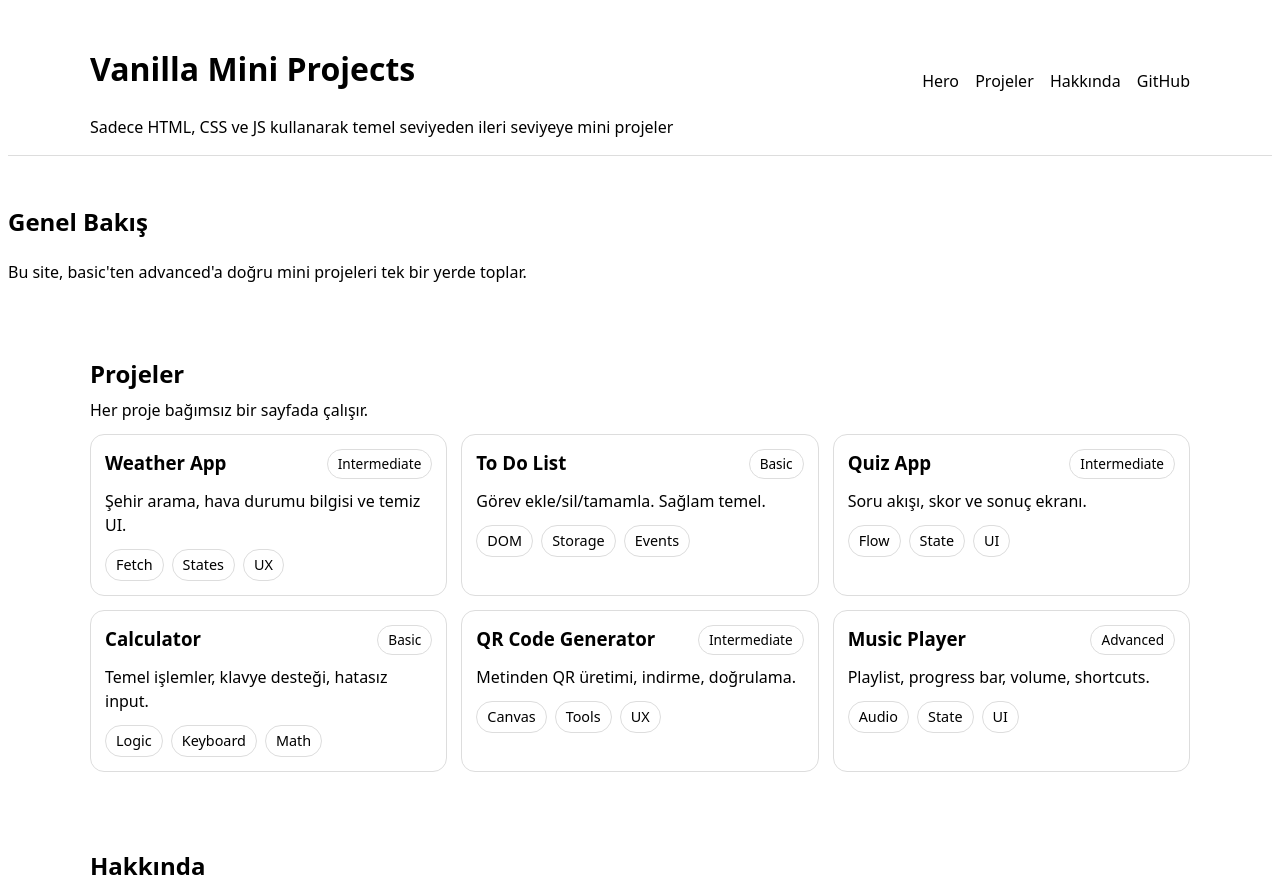
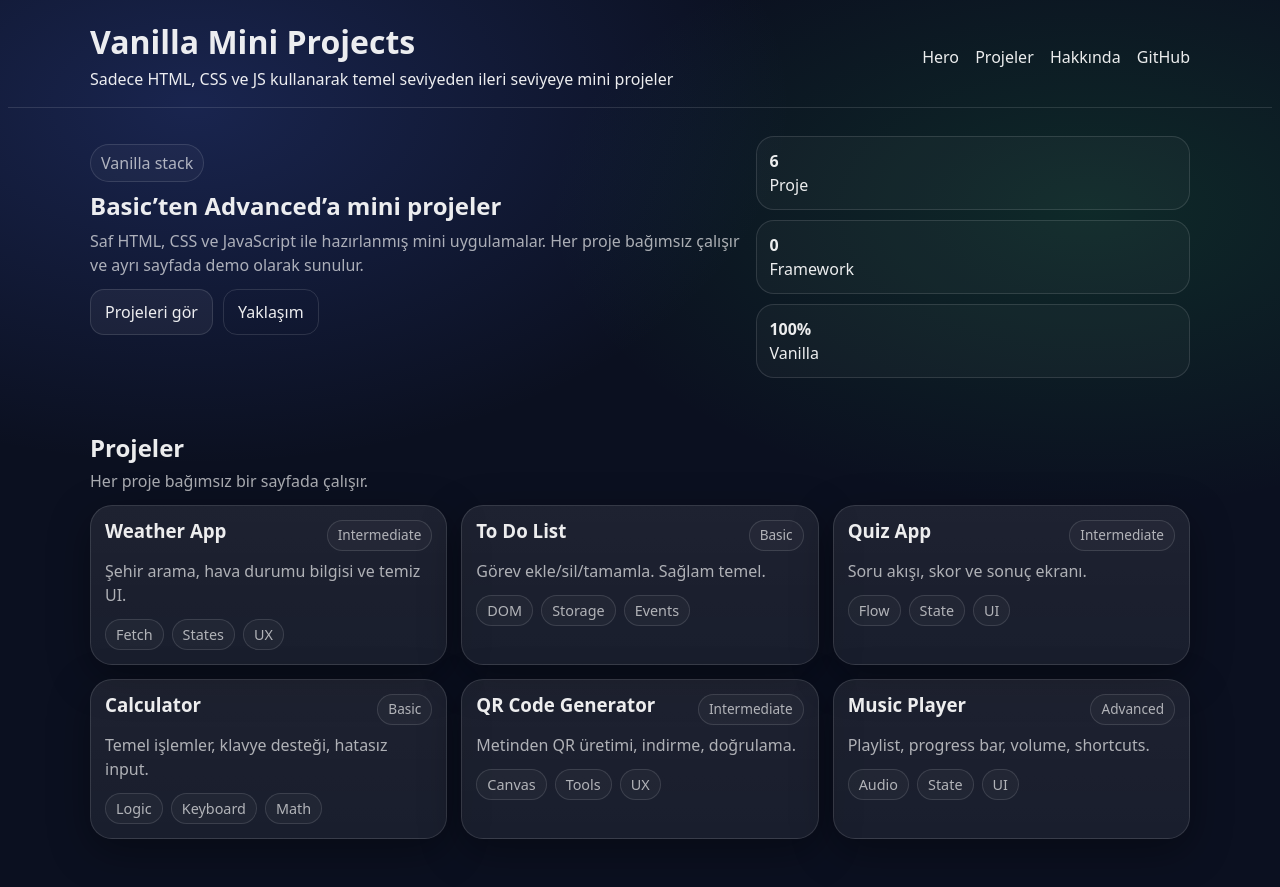
Before and after one commit to burcuusta/vanilla-mini-projects, a plain HTML site: page index.html in a window 1280 px wide. Shown: the top 887 px of the page. Drawn offline with Linux system fonts and the light colour scheme.

Commit message:
projelere css eklendi.

```diff
--- a/assets/styles.css
+++ b/assets/styles.css
@@ -105,3 +105,196 @@ display: flex;
 @media (max-width: 560px){
   .projects{ grid-template-columns: 1fr; }
 }
+
+/*hero section*/
+/* HERO - layout (minimal) */
+.hero__inner{
+  display: grid;
+  grid-template-columns: 1.2fr 0.8fr;
+  gap: 16px;
+  align-items: start;
+}
+
+.hero__title{ margin: 0 0 10px; }
+.hero__lead{ margin: 0 0 12px; }
+
+.hero__actions{
+  display: flex;
+  gap: 10px;
+  flex-wrap: wrap;
+}
+
+.hero__stats{
+  list-style: none;
+  padding: 0;
+  margin: 0;
+  display: grid;
+  gap: 10px;
+}
+
+.stat{
+  border: 1px solid #ddd;
+  border-radius: 14px;
+  padding: 12px;
+}
+
+.stat__label{ display:block; }
+
+/* responsive hero */
+@media (max-width: 900px){
+  .hero__inner{
+    grid-template-columns: 1fr;
+  }
+}
+
+/* ===== Global UI primitives ===== */
+
+:root{
+  --max: 1100px;
+  --border: #ddd;
+  --text: #111;
+  --muted: #555;
+  --bg: #fff;
+}
+
+body{
+  color: var(--text);
+  background: var(--bg);
+}
+
+h1,h2,h3{ line-height: 1.15; }
+h1,h2,h3,p{ margin: 0; }
+
+.section p{ margin-top: 8px; }
+
+a{
+  color: inherit;
+  text-decoration: none;
+}
+a:hover{
+  text-decoration: underline;
+}
+
+/* container zaten var, burada sadece sağlamlaştırıyoruz */
+.container{
+  width: min(var(--max), calc(100% - 32px));
+  margin: 0 auto;
+}
+
+/* buttons */
+.btn{
+  display: inline-flex;
+  align-items: center;
+  justify-content: center;
+  border: 1px solid var(--border);
+  border-radius: 14px;
+  padding: 10px 14px;
+  text-decoration: none;
+}
+.btn:hover{
+  text-decoration: none;
+}
+
+/* ghost button */
+.btn--ghost{
+  background: transparent;
+}
+/* ===== Card interaction states ===== */
+
+/* kart temel geçişleri */
+.card{
+  transition:
+    transform .12s ease,
+    box-shadow .12s ease,
+    border-color .12s ease;
+}
+
+/* hover: mouse ile üstüne gelince */
+.card:hover{
+  transform: translateY(-2px);
+  box-shadow: 0 8px 24px rgba(0,0,0,.08);
+  border-color: #ccc;
+}
+
+/* focus: klavye ile tab ile gelince */
+.card:focus-visible{
+  outline: 3px solid #4c6ef5;
+  outline-offset: 3px;
+}
+
+/* active: tıklama anı */
+.card:active{
+  transform: translateY(0);
+  box-shadow: 0 4px 12px rgba(0,0,0,.06);
+}
+
+/* ===== Minimal design tokens ===== */
+:root{
+  --bg: #0b1020;
+  --text: rgba(255,255,255,.92);
+  --muted: rgba(255,255,255,.65);
+  --panel: rgba(255,255,255,.06);
+  --border: rgba(255,255,255,.12);
+  --shadow: 0 12px 40px rgba(0,0,0,.35);
+  --radius: 18px;
+  --radius2: 22px;
+}
+
+/* sayfa yüzeyi */
+body{
+  background:
+    radial-gradient(1000px 600px at 15% 10%, rgba(76,110,245,.22), transparent 60%),
+    radial-gradient(900px 500px at 85% 20%, rgba(34,197,94,.14), transparent 60%),
+    var(--bg);
+  color: var(--text);
+}
+
+/* muted metin */
+.section__subtitle,
+.hero__lead,
+.card__desc{
+  color: var(--muted);
+}
+
+/* header / footer çizgileri */
+.header{ border-bottom: 1px solid var(--border); }
+.footer{ border-top: 1px solid var(--border); }
+
+.card{
+  border: 1px solid var(--border);
+  background: linear-gradient(180deg, rgba(255,255,255,.08), var(--panel));
+  border-radius: var(--radius2);
+  box-shadow: var(--shadow);
+}
+.tag, .badge{
+  border: 1px solid var(--border);
+  background: rgba(255,255,255,.03);
+  color: var(--muted);
+}
+.hero__badge{
+  display: inline-flex;
+  padding: 6px 10px;
+  border: 1px solid var(--border);
+  border-radius: 999px;
+  background: rgba(255,255,255,.03);
+  color: var(--muted);
+  margin-bottom: 10px;
+  width: fit-content;
+}
+.stat{
+  border: 1px solid var(--border);
+  background: rgba(255,255,255,.03);
+  border-radius: var(--radius);
+}
+.btn{
+  border: 1px solid var(--border);
+  border-radius: 14px;
+  background: rgba(255,255,255,.05);
+  color: var(--text);
+}
+.btn:hover{
+  background: rgba(255,255,255,.08);
+}
+.btn--ghost{
+  background: transparent;
+}
--- a/index.html
+++ b/index.html
@@ -25,16 +25,47 @@
 
 
 
-    <main>
+<main>
 
-    <section id="overview" class="section">
-      <h2>Genel Bakış</h2>
-      <p>
-        Bu site, basic'ten advanced'a doğru mini projeleri tek bir yerde toplar.
-      </p>
-    </section>
+    <section id="hero" class="section hero">
+        <div class="container hero__inner">
+            <div class="hero__content">
+                <p class="hero__badge">Vanilla stack</p>
 
-     <section id="projects" class="section">
+                <h2 class="hero__title">Basic’ten Advanced’a mini projeler</h2>
+
+                <p class="hero__lead">
+                     Saf HTML, CSS ve JavaScript ile hazırlanmış mini uygulamalar.
+                     Her proje bağımsız çalışır ve ayrı sayfada demo olarak sunulur.
+                </p>
+
+                <div class="hero__actions">
+                <a class="btn" href="#projects">Projeleri gör</a>
+                <a class="btn btn--ghost" href="#about">Yaklaşım</a>
+                </div>
+            </div>
+
+        <aside class="hero__aside" aria-label="Özet">
+            <ul class="hero__stats">
+                <li class="stat">
+                <strong class="stat__value">6</strong>
+                <span class="stat__label">Proje</span>
+                </li>
+                <li class="stat">
+                <strong class="stat__value">0</strong>
+                <span class="stat__label">Framework</span>
+                </li>
+                <li class="stat">
+                <strong class="stat__value">100%</strong>
+                <span class="stat__label">Vanilla</span>
+                </li>
+            </ul>
+        </aside>
+    </div>
+</section>
+
+
+<section id="projects" class="section">
   <div class="container">
     <header class="section__header">
       <h2 class="section__title">Projeler</h2>
```
Also changed, not shown: projects/calculator/index.html (+1 -0 lines), projects/music-player/index.html (+1 -0 lines), projects/qr-generator/index.html (+1 -0 lines), projects/quiz/index.html (+1 -0 lines), projects/todo/index.html (+1 -0 lines), projects/weather/index.html (+1 -0 lines).
